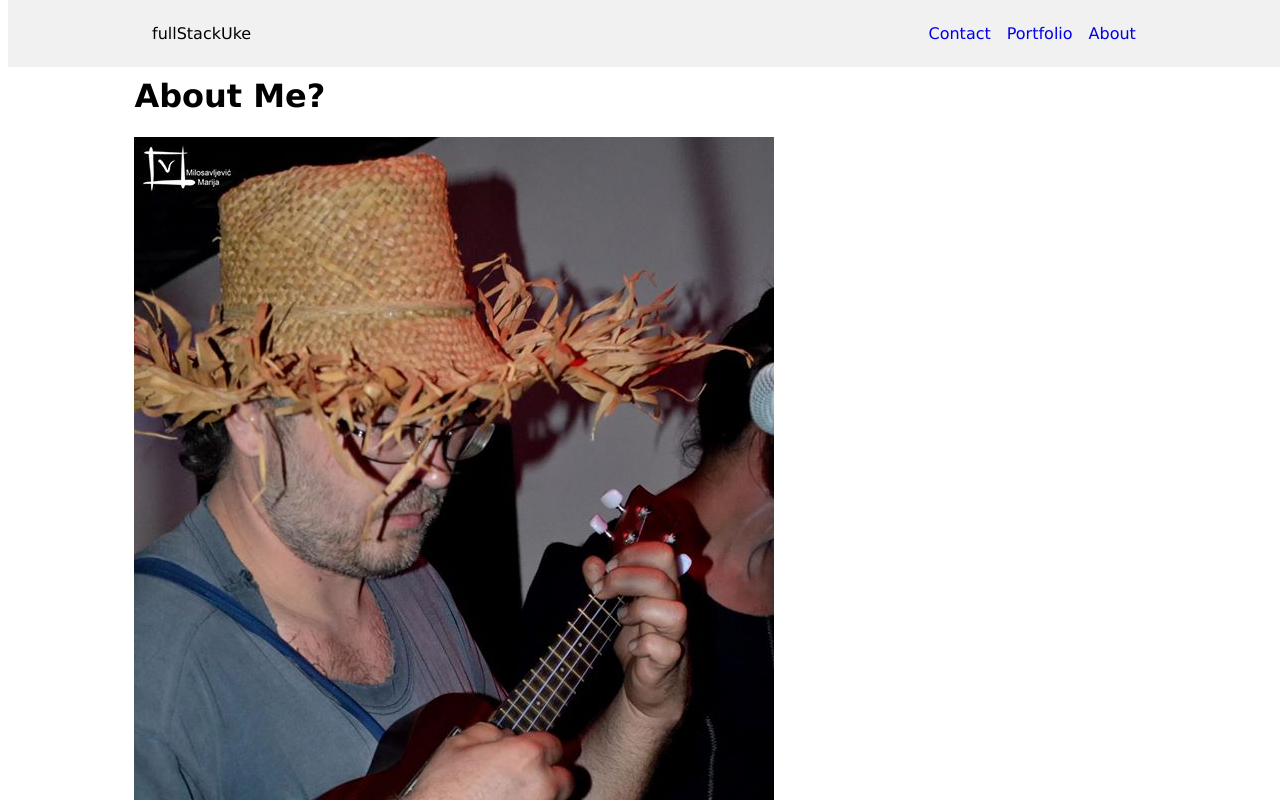
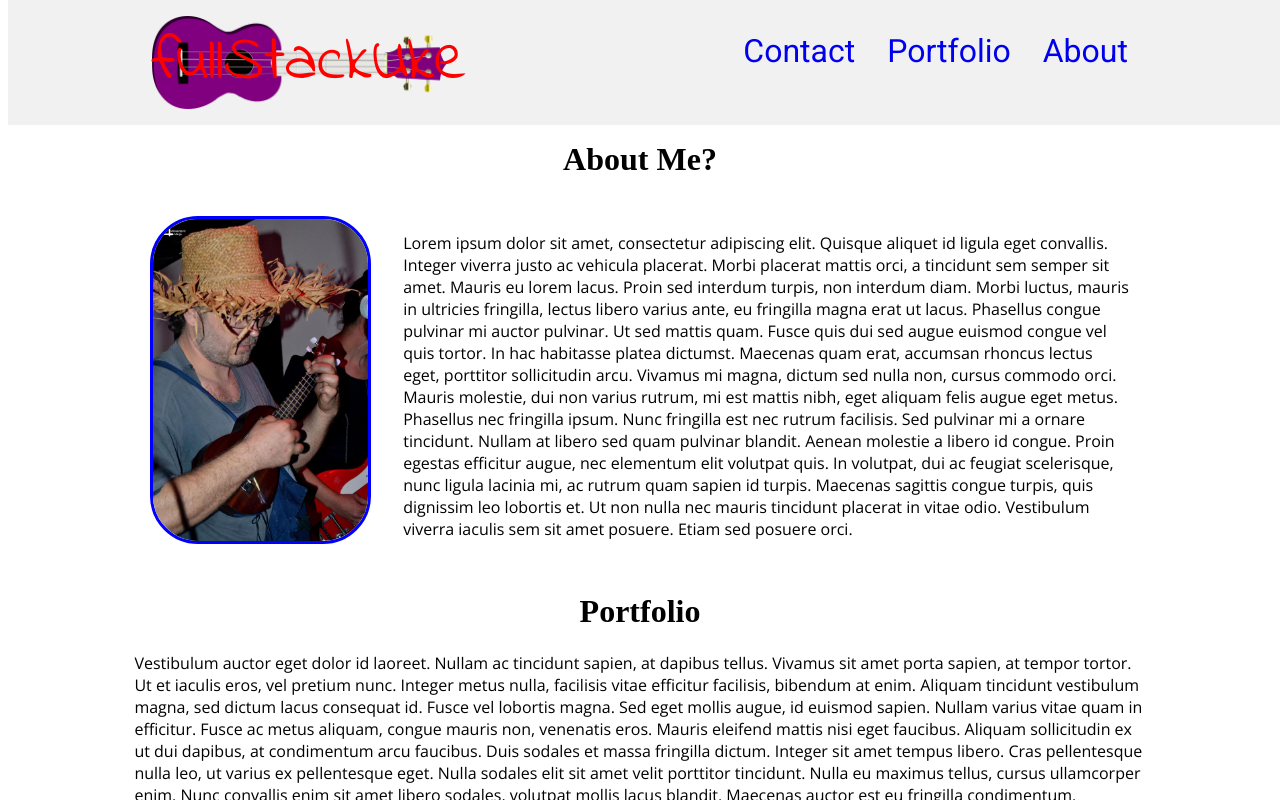
Before and after one commit to pedja77/FCCPortfolio, a plain HTML site: page index.html in a window 1280 px wide. Shown: the top 800 px of the page. Drawn offline with nearby package versions, Linux system fonts and the light colour scheme.

Commit message:
Change in styles, start work on logo

```diff
--- a/index.html
+++ b/index.html
@@ -1,7 +1,7 @@
 <!DOCTYPE html>
 <html lang="en">
 <head>
-  <title>Bootstrap Example</title>
+  <title>Full Stack Ukulele</title>
   <meta charset="utf-8">
   <meta name="viewport" content="width=device-width, initial-scale=1">
   <link rel="stylesheet" href="style.css" >
@@ -11,7 +11,9 @@
 <div class="container row" id="navigation">
   <nav>
     <div class="col-4">
+      <div id="brand-background">
         <div id="brand">fullStackUke</div>
+      </div>
     </div>
     <div class="col-8">
       <ul id="menu">
@@ -25,9 +27,12 @@
 
 
 
-<div class="container" id="about">
-  <h1>About Me?</h1>
+<div class="container row" id="about">
+  <h1 id="about-h1">About Me?</h1>
+  <div class="col-3">
     <img src="images/portfolio_img.jpg" alt="My picture" id="portfolio-pic">
+  </div>
+  <div class="col-9">
     <p>
       Lorem ipsum dolor sit amet, consectetur adipiscing elit. Quisque aliquet id ligula eget convallis. Integer viverra justo ac vehicula placerat. Morbi placerat mattis orci, a tincidunt sem semper sit amet. Mauris eu lorem lacus. Proin sed interdum turpis, non interdum diam. Morbi luctus, mauris in ultricies fringilla, lectus libero varius ante, eu fringilla magna erat ut lacus. Phasellus congue pulvinar mi auctor pulvinar. Ut sed mattis quam. Fusce quis dui sed augue euismod congue vel quis tortor. In hac habitasse platea dictumst. Maecenas quam erat, accumsan rhoncus lectus eget, porttitor sollicitudin arcu. Vivamus mi magna, dictum sed nulla non, cursus commodo orci. Mauris molestie, dui non varius rutrum, mi est mattis nibh, eget aliquam felis augue eget metus. Phasellus nec fringilla ipsum.
 
@@ -35,6 +40,7 @@
 
       Etiam sed posuere orci.
     </p>
+  </div>
 </div>
 <!--
 <div class="line container"><hr></div>
--- a/style.css
+++ b/style.css
@@ -1,3 +1,5 @@
+@import url('https://fonts.googleapis.com/css?family=Indie+Flower|Open+Sans|Roboto');
+
 * {
   box-sizing: border-box;
 }
@@ -12,16 +14,41 @@
     display: table;
 }
 
-html {
-    font-family: "Lucida Sans", sans-serif;
+p {
+    font-family: 'Open Sans', sans-serif;
+}
+
+h1 {
+  text-align: center;
 }
 
 #menu {
   list-style-type: none;
 }
 
+#brand {
+  font-family: 'Indie Flower', cursive;
+  font-size: 4em;
+  color: red;
+  margin:auto;
+}
+
+#brand-background {
+  background: url("./images/micro-uke-300px.png") no-repeat left top;
+  background-size: contain;
+}
+
+#portfolio-pic {
+  border: 0.2em solid blue;
+  border-radius: 3em;
+  width: 100%;
+  height: auto;
+}
+
 .menu-item {
   text-align: center;
+  font-family: 'Roboto', sans-serif;
+  font-size: 2em;
 }
 
 .menu-item a {
@@ -73,12 +100,11 @@ html {
   .menu-item {
     display: inline;
     float: right;
+    vertical-align: middle;
   }
 
   #brand {
     vertical-align: middle;
-    heig 2em;
-    margin-top: 0.5em;
   }
 
   #navigation {
@@ -89,6 +115,10 @@ html {
 
   #about {
     padding-top: 3em;
+  }
+
+  #about-h1 {
+    padding-top: 2em;
   }
 }
 
```
Also changed, not shown: images/acoustic-guitar-clipart-21435322-cartoon-illustration-of-acoustic-guitar-ear-clip-art.jpg (added), images/micro-uke-300px.png (added), images/programming/ball-862122__340.jpg (deleted), images/programming/ball-862127__340.jpg (deleted), images/ukulele-clipart-k21025263.jpg (added), images/ukulele.png (added), 1 other file. Lines whose indentation alone changed are shown as unchanged.
